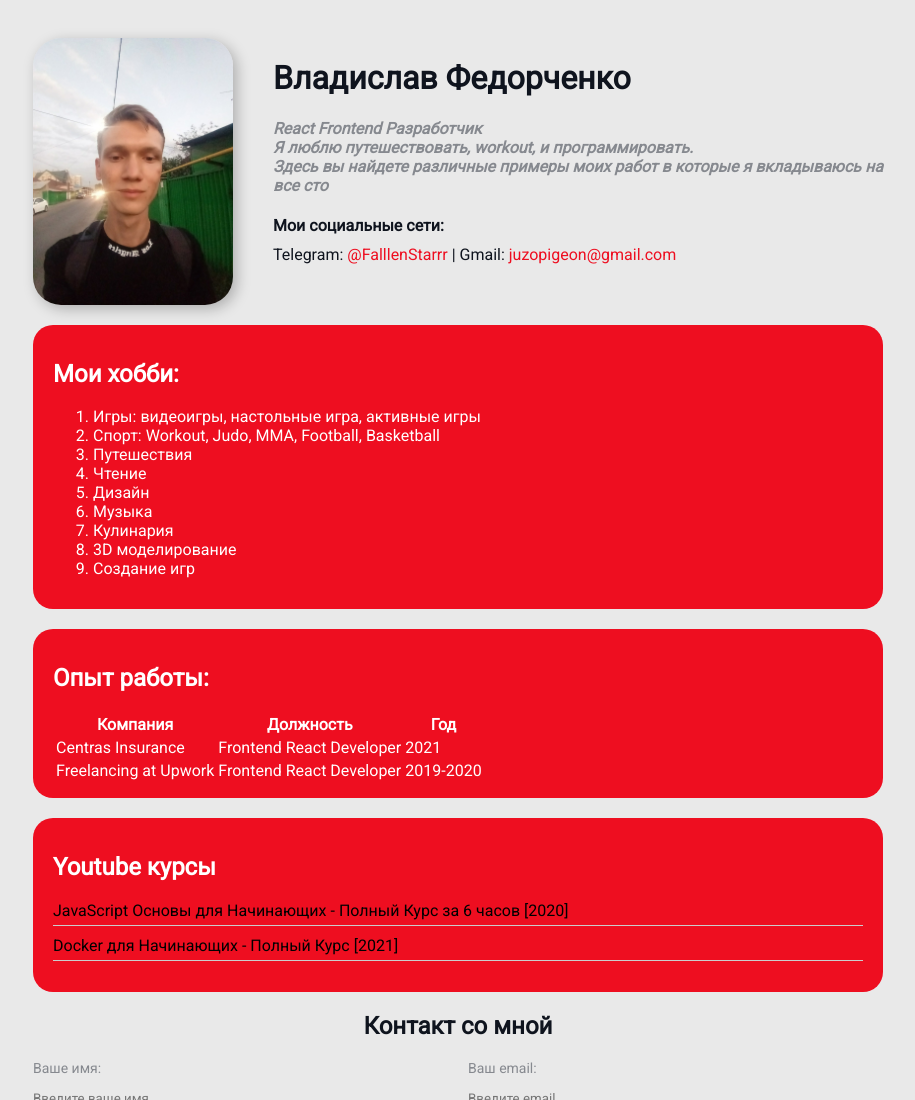
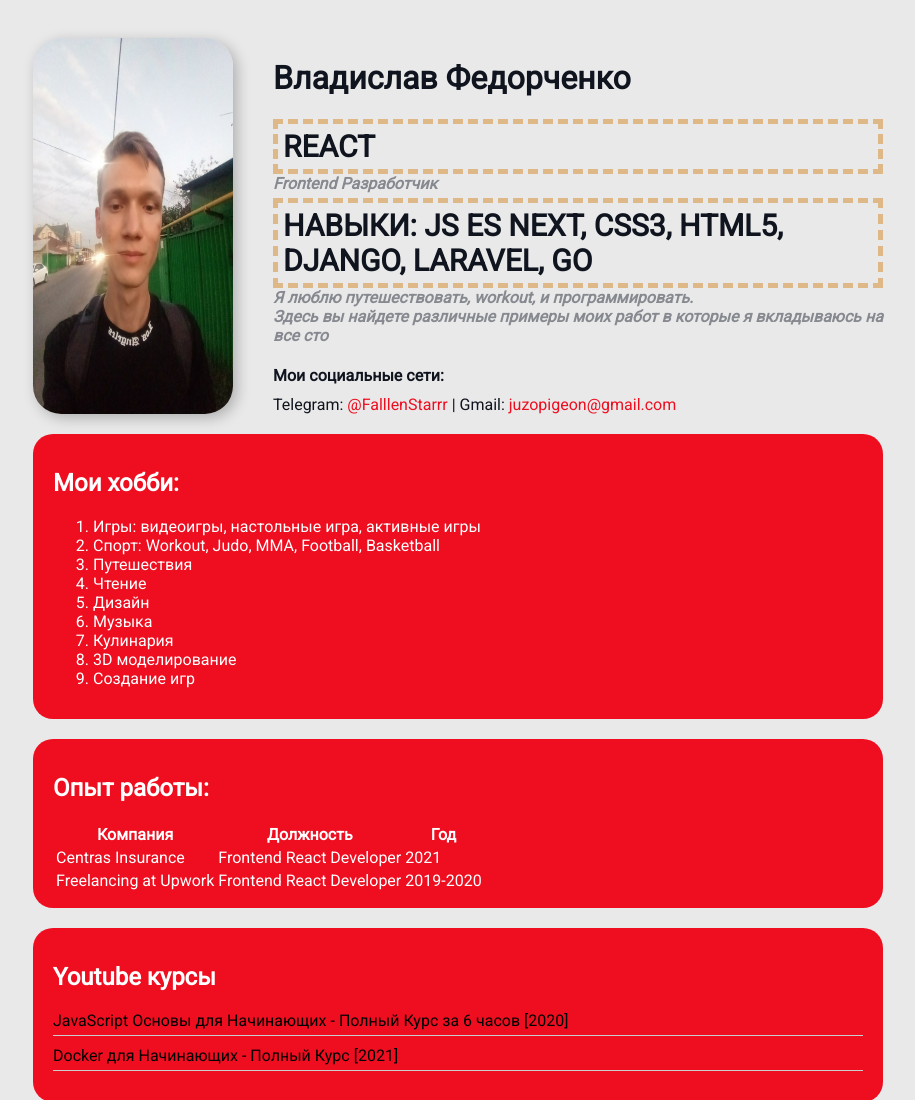
Before and after one commit to FallenStarrr/mycv-3, a plain HTML site: page index.html in a window 1280 px wide. Shown: the top 1100 px of the page, without its empty margins (182-1097 px from the left). Drawn offline with Linux system fonts and the light colour scheme.

Commit message:
skills block

```diff
--- a/index.html
+++ b/index.html
@@ -13,7 +13,8 @@
                           class="avatar">
                           <div class="info-text">
                           <h1>Владислав Федорченко</h1>
-                          <p> <strong>React</strong> Frontend Разработчик</p>
+                          <strong>React</strong><p> Frontend Разработчик</p>
+                          <strong>Навыки: JS ES NEXT, CSS3, HTML5, DJANGO, LARAVEL, GO</strong>
                           <p>Я люблю путешествовать, workout,
                             и программировать.
                           </p>
--- a/styles.css
+++ b/styles.css
@@ -4,6 +4,16 @@
   color: rgb(255, 153, 0);
   /* background-color: rgb(148, 89, 94);
   color: white; */
+}
+
+strong {
+  text-transform: uppercase;
+  font-size: 30px;
+  border: 5px burlywood dashed;
+  margin-top: 5px;
+  display: block;
+  padding: 5px;
+
 }
 
 body
@@ -39,6 +49,7 @@ a {
 .avatar
 {
   width: 200px;
+
   border-radius: 28px;
   box-shadow: 4px 4px 14px rgba(0, 0, 0, .25);
 }
```
